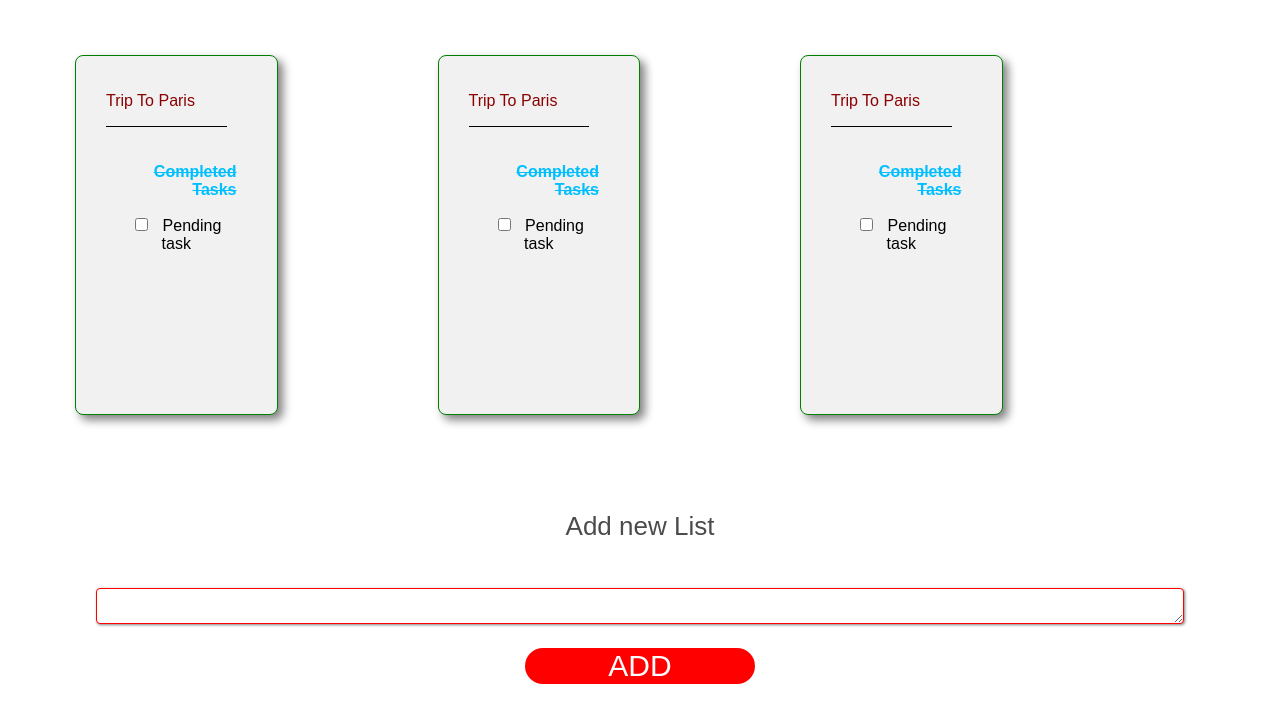
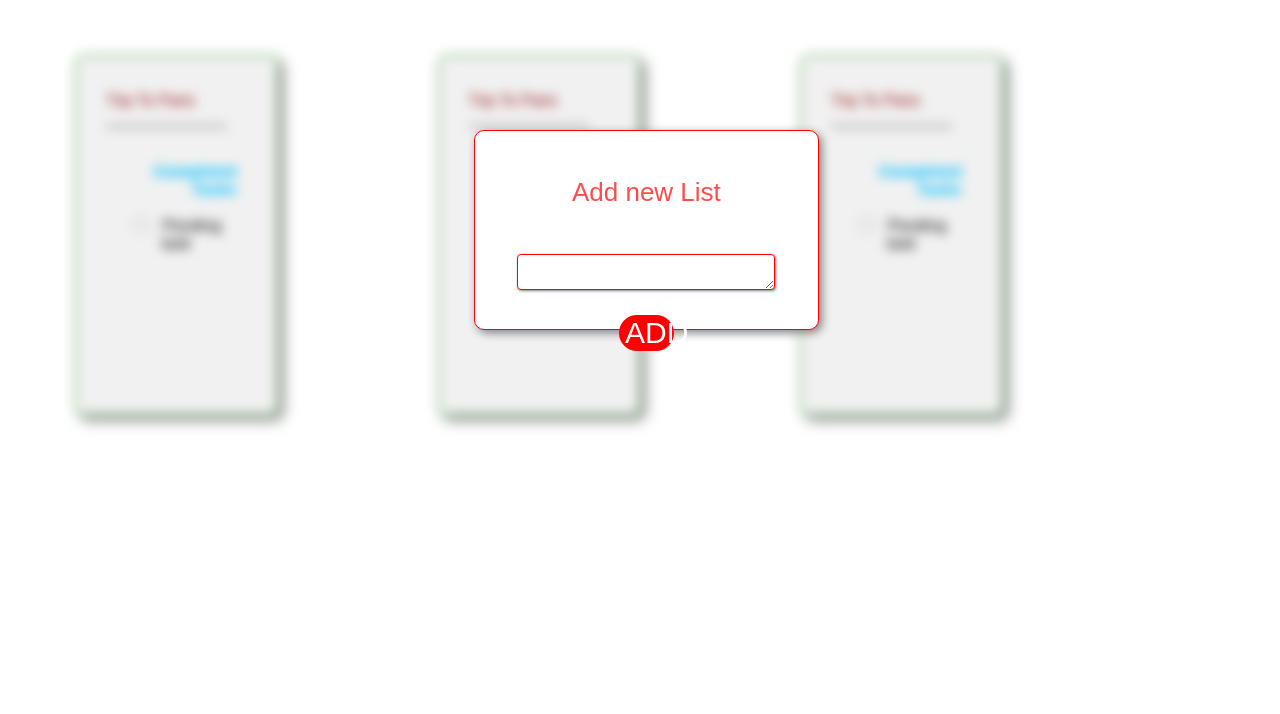
Before and after one commit to Mashaayu/ToDoProjectWeb, a plain HTML site: page index.html in a window 1280 px wide. Shown: the part 110-824 px from the top of the page. After the commit the page ends 800 px from the top, so only its background shows below. Drawn offline with Linux system fonts and the light colour scheme.

Commit message:
Update index.html

```diff
--- a/index.html
+++ b/index.html
@@ -9,7 +9,7 @@
     <link rel="stylesheet" href="https://cdnjs.cloudflare.com/ajax/libs/font-awesome/4.7.0/css/font-awesome.min.css">
 </head>
 <body>
-
+<div class="notshow">
     <div class="upper-container">
         <div class="upper-container1">
             <span id="Task">Tasks</span>
@@ -69,16 +69,19 @@
             </div>
         </div>
     </div>
+    </div>
+    <div class="pop-up">
+    <center>
+       <p class="add-new">Add new List</p>
 
+       <textarea class="pop-upbar"></textarea>
 
-        <center>
-            <p class="add-new">Add new List</p>
+       <button class="pop-up-button">ADD</button>
+   </center>
 
-            <textarea class="pop-upbar"></textarea>
+   </div>
 
-            <button class="pop-up-button">ADD</button>
-        </center>
-    </div>
+</div>
 
 </body>
 </html>
```
